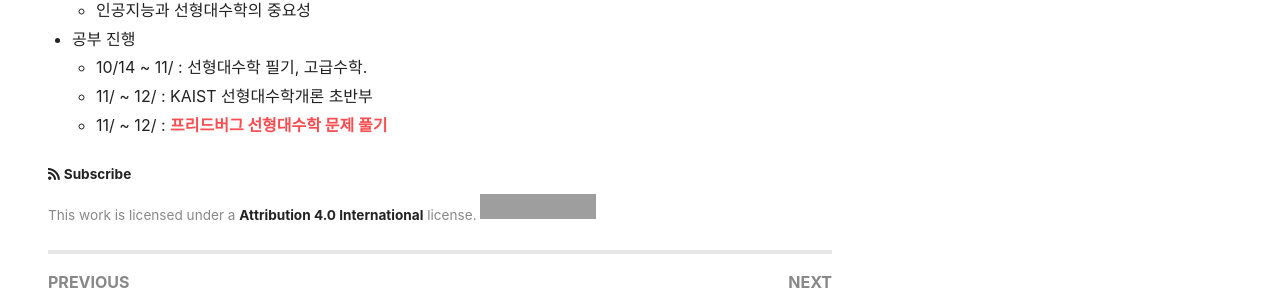
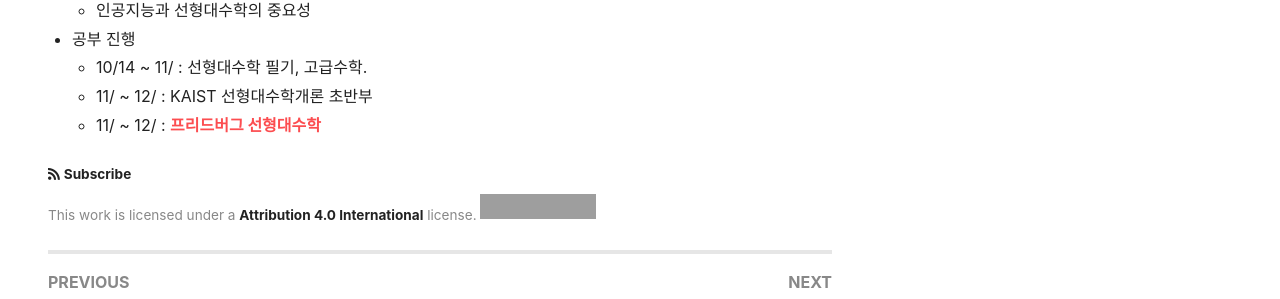
Before and after one commit to underthelights/previous, a Jekyll site: the page built from _posts/math/LinearAlgebra/2020-12-28-linearalg.md, in a window 1280 px wide. Shown: the part 623-922 px from the top of the page. Built offline with Jekyll 4.4.1, drawn with Linux system fonts in a browser that asks for light colours; nearby versions of some CDN libraries; grey boxes are pictures that could not be loaded.

Commit message:
Update 2020-12-28-linearalg.md

```diff
--- a/_posts/math/LinearAlgebra/2020-12-28-linearalg.md
+++ b/_posts/math/LinearAlgebra/2020-12-28-linearalg.md
@@ -27,4 +27,4 @@ abraxas.
 - 공부 진행
   - 10/14 ~ 11/ : 선형대수학 필기, 고급수학.
   - 11/ ~ 12/ : KAIST 선형대수학개론 초반부
-  - 11/ ~ 12/ : [프리드버그 선형대수학 문제 풀기](2020-12-28-linear_friedberg.md)
+  - 11/ ~ 12/ : [프리드버그 선형대수학](2020-12-28-linear_friedberg.md)
```
